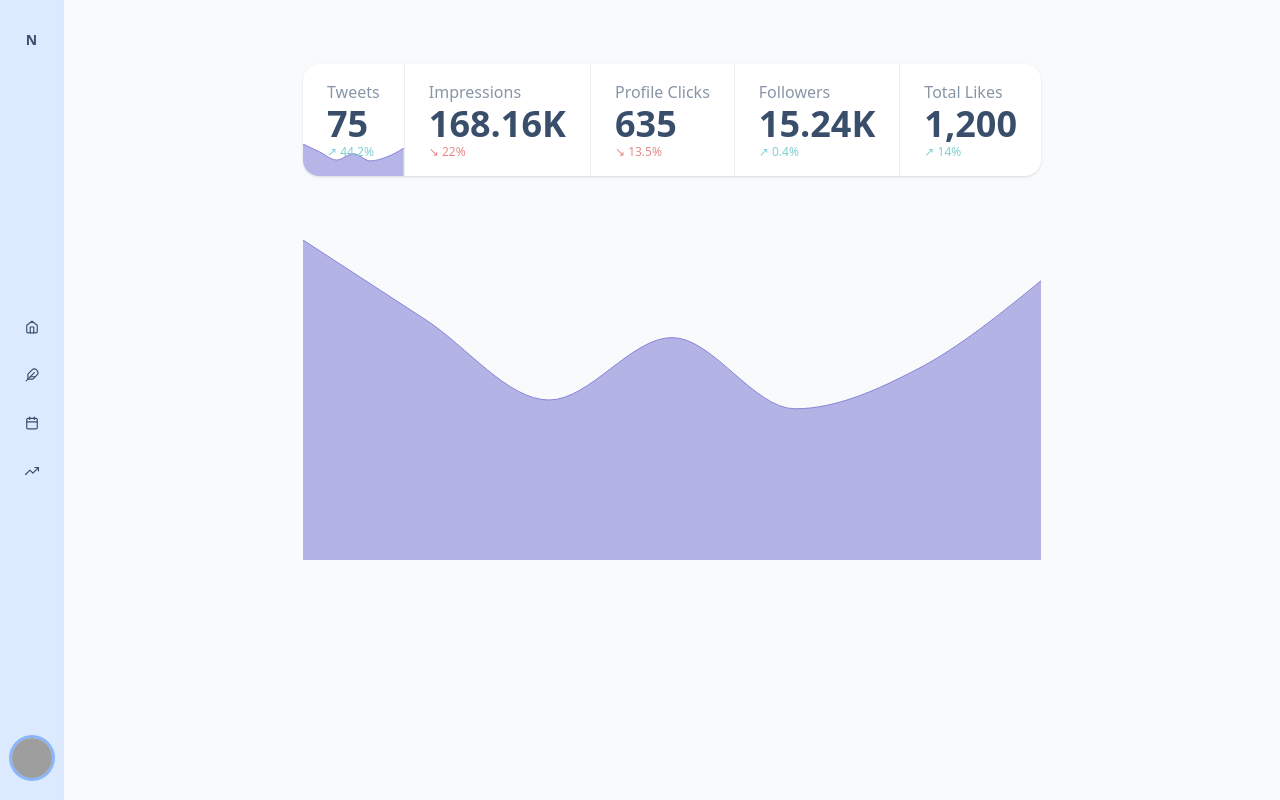
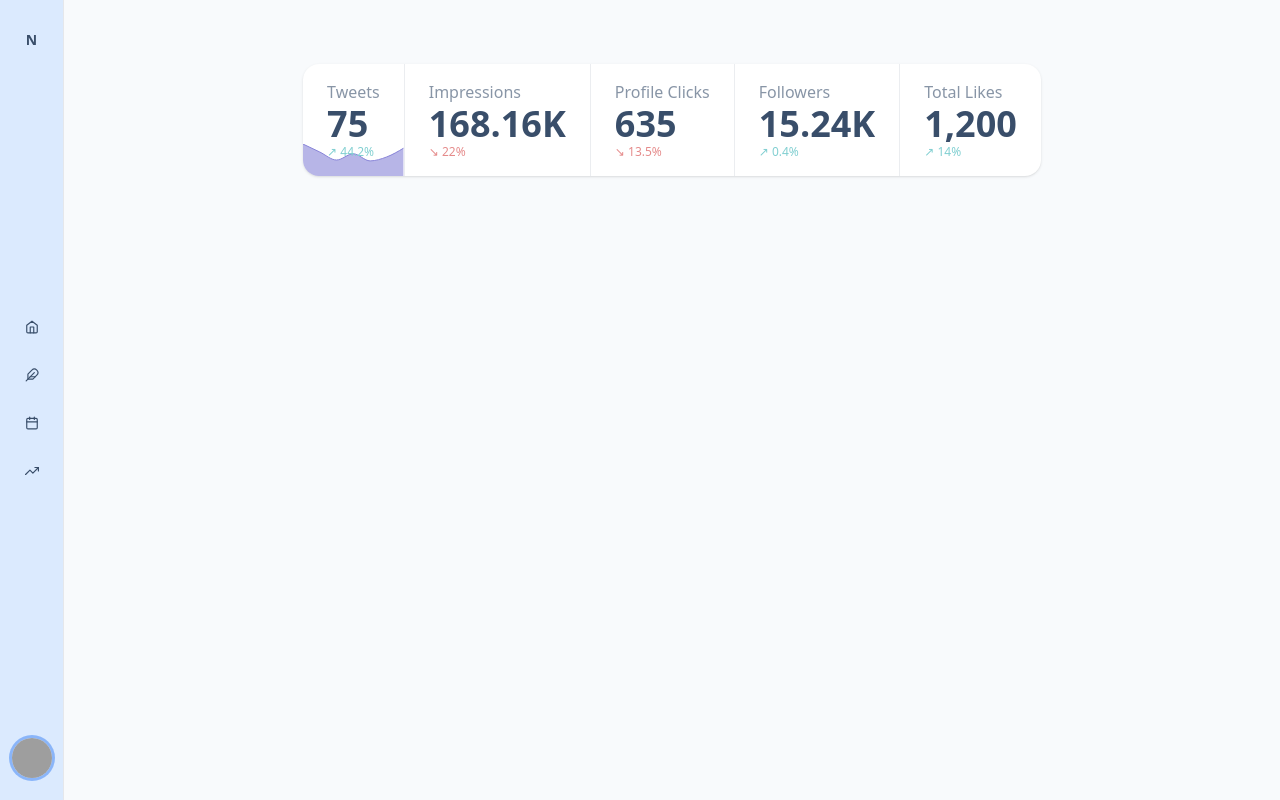
Before and after one commit to abheist/tweetcat-frontend, a Next.js app: page /analytics in a window 1280 px wide. Built offline with nearby package versions, Linux system fonts and the light colour scheme; grey boxes are pictures that could not be loaded.

Commit message:
✨Analytics - demo chart added in analytics page and in homestats component as a background

```diff
--- a/src/pages/analytics.tsx
+++ b/src/pages/analytics.tsx
@@ -70,9 +70,6 @@ const Analytics = () => {
                     <div className={`space-y-16`}>
                         {/*TODO: add a daily quote here, just daily quote, nothing else, keep it minimal*/}
                         <HomeStats/>
-                        <div className={`flex w-full h-80`}>
-                            <FollowersChart/>
-                        </div>
                     </div>
                 </div>
             </Layout>
```
